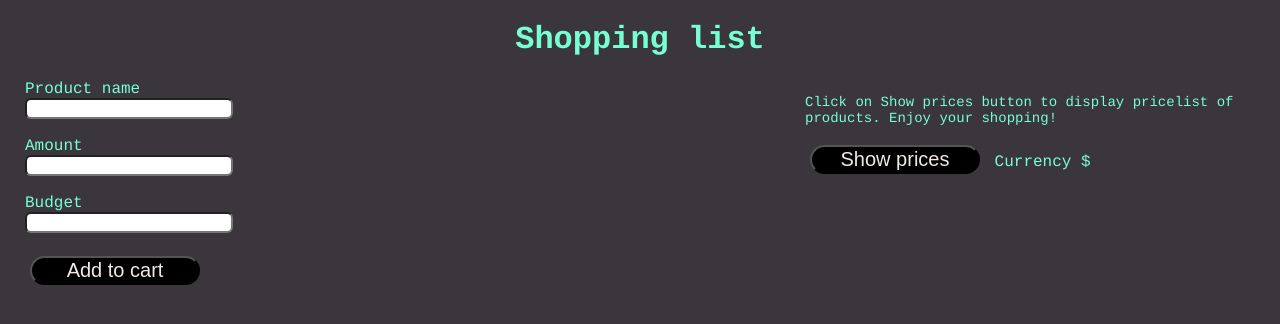
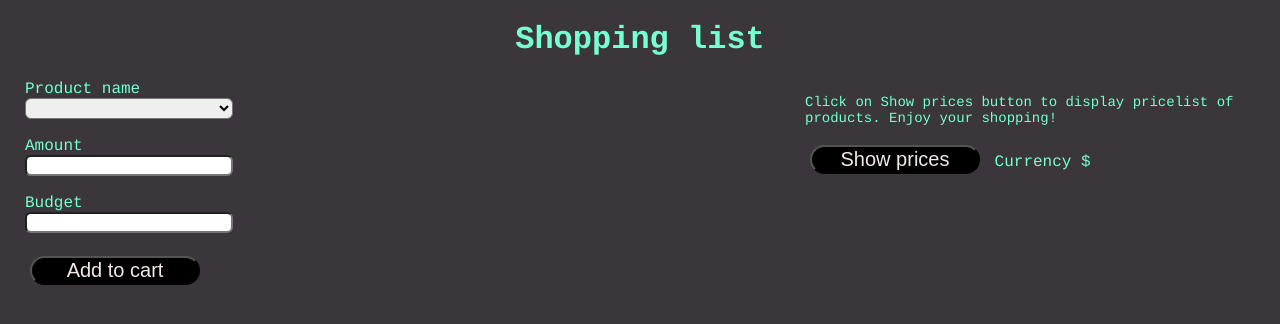
Before and after one commit to grela9/NJSAcademyGrela, a plain HTML site: page shop.html in a window 1280 px wide. Drawn offline with Linux system fonts and the light colour scheme.

Commit message:
added dropdown for product name

```diff
--- a/shop.css
+++ b/shop.css
@@ -17,6 +17,11 @@ input {
 p {
 	font-size: 14px;
 }
+select {
+	border-radius: 6px;
+	width: 208px;
+	height: 21px;
+}
 .priceList {
 	width: 450px;
 	float: right;
@@ -32,12 +37,12 @@ p {
 .correctItem {
 	background-color: rgb(10, 65, 10);
 	width: max-content;
-	border-radius: 6px;
+	border-radius: 3px;
 	text-align: center;
 }
 .incorrectItem {
 	background-color: rgb(143, 44, 44);
 	width: max-content;
-	border-radius: 6px;
+	border-radius: 3px;
 	text-align: center;
 }
--- a/shop.html
+++ b/shop.html
@@ -22,7 +22,9 @@
 
     <form action="">
         <label for="">Product name</label>
-        <input type="text" id="productName" name="productName"><br>
+        <select id="productName" name="productName">
+            <option id="productDropdown"></option>
+        </select><br>
         <br>
         <label for="">Amount</label>
         <input type="text" id="productAmount" name="productAmount"><br>
--- a/shop.js
+++ b/shop.js
@@ -1,44 +1,56 @@
-function Product(name, price) {
-	return {
-		name,
-		price,
+class Product {
+	constructor(name, price) {
+		this.name = name
+		this.price = price
 	}
 }
 
 const priceProductList = [
-	Product("Milk", 1.99),
-	Product("Bread", 2),
-	Product("Egg", 0.33),
-	Product("Butter", 3),
-	Product("Water", 1.15),
-	Product("Avokado", 2),
-	Product("Cream", 2),
-	Product("Ham", 4),
-	Product("Cheese", 3.59),
-	Product("Juice", 2),
-	Product("Melon", 2),
-	Product("Vodka", 19.99),
-	Product("Lemon", 1),
-	Product("Coconut", 3),
-	Product("Blue cheese", 5),
-	Product("Papaya", 5.22),
-	Product("Garlic", 1),
-	Product("Honey", 8),
-	Product("Blue Label Whisky", 399.99),
-	Product("Beer", 2),
-	Product("Cucumber", 1),
-	Product("Onion", 1),
-	Product("Steak", 39.99),
-	Product("Shrimps", 18.79),
-	Product("Sushi", 39),
+	new Product(""),
+	new Product("Milk", 1.99),
+	new Product("Bread", 2),
+	new Product("Egg", 0.33),
+	new Product("Butter", 3),
+	new Product("Water", 1.15),
+	new Product("Avokado", 2),
+	new Product("Cream", 2),
+	new Product("Ham", 4),
+	new Product("Cheese", 3.59),
+	new Product("Juice", 2),
+	new Product("Melon", 2),
+	new Product("Vodka", 19.99),
+	new Product("Lemon", 1),
+	new Product("Coconut", 3),
+	new Product("Carrot", 1),
+	new Product("Papaya", 5.22),
+	new Product("Garlic", 1),
+	new Product("Honey", 8),
+	new Product("Whisky", 399.99),
+	new Product("Beer", 2),
+	new Product("Cucumber", 1),
+	new Product("Onion", 1),
+	new Product("Steak", 39.99),
+	new Product("Sushi", 39),
 ]
+
+function generateProduct() {
+	const productDropdown = document.getElementById("productName")
+	productDropdown.innerHTML = ""
+	for (let i = 0; i < priceProductList.length; i++) {
+		const productDropdownValue = document.createElement("option")
+		productDropdownValue.innerText = `${priceProductList[i].name}`
+		productDropdown.appendChild(productDropdownValue)
+	}
+}
+
+generateProduct()
 
 const orderList = []
 
 function renderPriceList() {
 	const priceListElement = document.getElementById("priceList")
 	priceListElement.innerHTML = ""
-	for (let i = 0; i < priceProductList.length; i++) {
+	for (let i = 1; i < priceProductList.length; i++) {
 		const productElement = document.createElement("li")
 		productElement.innerText = `${priceProductList[i].name} ${priceProductList[i].price}$`
 		priceListElement.appendChild(productElement)
```
